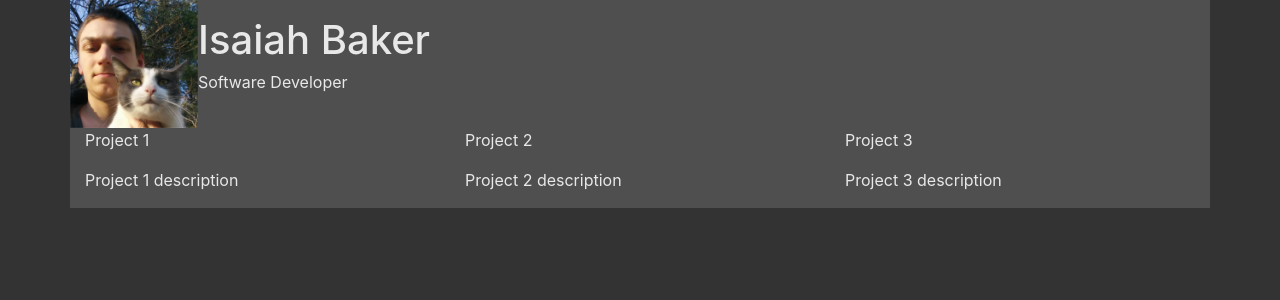
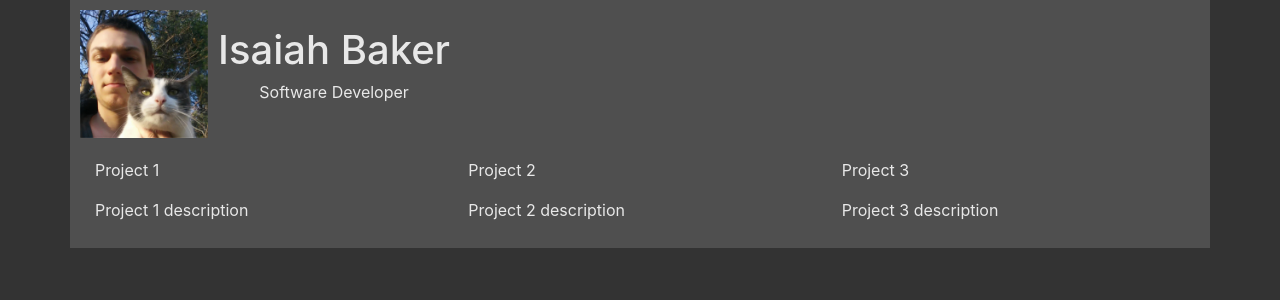
Before and after one commit to Zayah117/my-portfolio, a Flask app: page / in a window 1280 px wide. Shown: the top 300 px of the page. Run offline with Flask 2, Linux system fonts and the light colour scheme; some libraries are stand-ins or nearby versions.

Commit message:
Row padding

```diff
--- a/static/styles.css
+++ b/static/styles.css
@@ -7,9 +7,18 @@ header {
 	align-items: center;
 }
 
+header div {
+	text-align: center;
+	padding-left: 10px;
+}
+
 .container {
 	background-color: #4f4f4f;
 	color: #e8e8e8;
+}
+
+.row {
+	padding: 10px;
 }
 
 .profile-pic {
```
